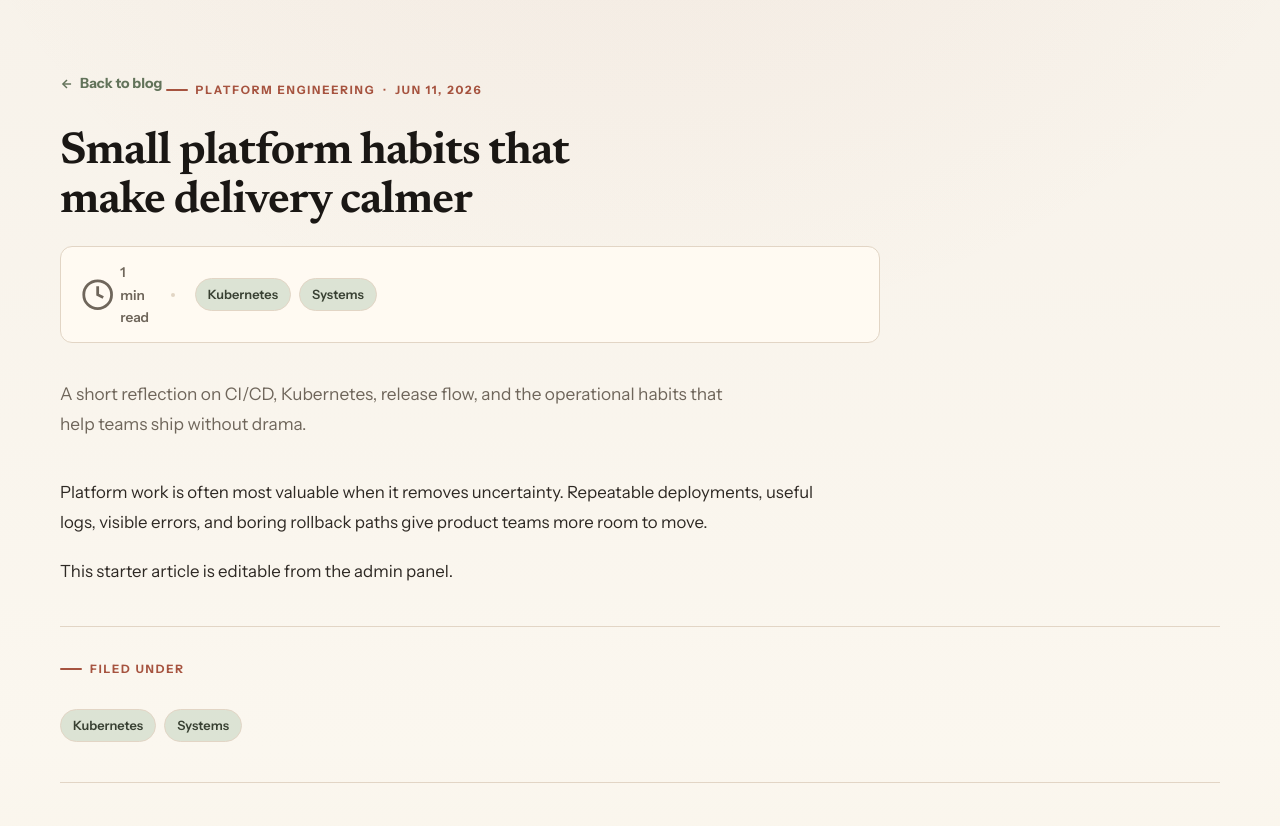
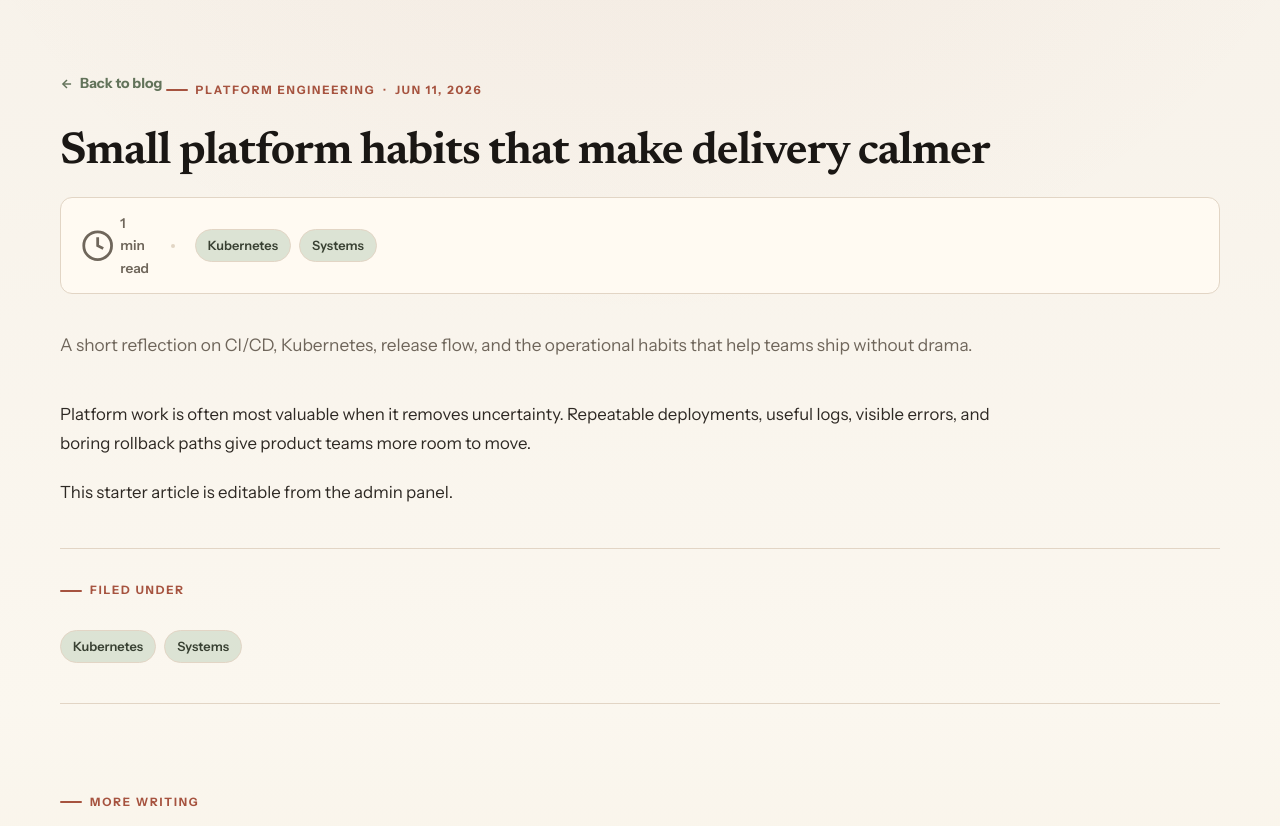
Before and after one commit to tanmay031/portfolio, a Django app: a page that uses portfolio/templates/portfolio/blog_detail.html in a window 1280 px wide. Shown: the part 65-891 px from the top of the page. Run offline with Django 4.2, Linux system fonts and the light colour scheme; data comes from the database, SQL or seed files in the repository.

Commit message:
increase width of the blog details section

```diff
--- a/portfolio/models.py
+++ b/portfolio/models.py
@@ -219,7 +219,7 @@ class BlogPost(TimeStampedModel):
     slug = models.SlugField(max_length=220, unique=True, blank=True)
     category = models.ForeignKey(BlogCategory, related_name='posts', on_delete=models.SET_NULL, blank=True, null=True)
     tags = models.ManyToManyField(Tag, related_name='posts', blank=True)
-    excerpt = models.TextField()
+    excerpt = models.TextField(blank=True)
     body = models.TextField()
     cover_image = models.ImageField(upload_to='blog/', blank=True)
     status = models.CharField(max_length=20, choices=STATUS_CHOICES, default=DRAFT)
--- a/portfolio/static/portfolio/css/site.css
+++ b/portfolio/static/portfolio/css/site.css
@@ -604,7 +604,7 @@ input::placeholder,textarea::placeholder { color: var(--muted-light); }
    ARTICLE / BLOG DETAIL
    ============================================= */
 .article { padding: 72px 0 40px; }
-.article-header { max-width: 820px; }
+/* article-header intentionally has no max-width — it spans the full section-wrap (1160px) */
 
 .article-header > a {
   display: inline-flex; align-items: center; gap: 6px; margin-bottom: 32px;
@@ -614,8 +614,8 @@ input::placeholder,textarea::placeholder { color: var(--muted-light); }
 
 .article-header > a:hover { color: var(--clay); gap: 10px; }
 
-.article-header h1 { max-width: 22ch; font-size: clamp(2rem,3.5vw,3.1rem); margin-bottom: 16px; }
-.article-header > p:last-of-type { max-width: 680px; color: var(--muted); font-size: 1.08rem; line-height: 1.7; }
+.article-header h1 { max-width: none; font-size: clamp(2rem,3.5vw,3.1rem); margin-bottom: 16px; }
+.article-header > p:last-of-type { max-width: 85ch; color: var(--muted); font-size: 1.08rem; line-height: 1.7; }
 
 .article-meta { display: flex; align-items: center; gap: 16px; flex-wrap: wrap; margin: 14px 0; }
 .article-meta-item { display: inline-flex; align-items: center; gap: 5px; color: var(--muted); font-size: .85rem; font-weight: 600; }
@@ -623,13 +623,29 @@ input::placeholder,textarea::placeholder { color: var(--muted-light); }
 
 .article-info-bar {
   display: flex; align-items: center; gap: 20px; flex-wrap: wrap;
+  max-width: none;
   margin: 20px 0 36px; padding: 14px 20px; border: 1px solid var(--line);
   border-radius: var(--radius); background: var(--panel);
 }
 
 .reading-time { display: inline-flex; align-items: center; gap: 6px; color: var(--muted); font-size: .85rem; font-weight: 600; }
 
-.article-body { max-width: 760px; margin-top: 40px; }
+/* Body container fills the full section-wrap (≤1160px).
+   Readable prose width is enforced per-element below. */
+.article-body { max-width: none; margin-top: 40px; }
+
+/* Constrain prose text to ~85 chars — noticeably wider than before, still readable */
+.article-body p,
+.article-body li,
+.article-body blockquote,
+.article-body > h2,
+.article-body > h3 {
+  max-width: 85ch;
+}
+/* Code, tables, images, diagrams span the full container */
+.article-body pre,
+.article-body table,
+.article-body img { max-width: 100%; }
 
 .article-body h2,.article-body h3 { margin: 2em 0 .7em; font-family: "Instrument Sans", system-ui, sans-serif; }
 .article-body h2 { font-size: 1.5rem; font-weight: 700; padding-bottom: 8px; border-bottom: 1px solid var(--line-soft); }
@@ -659,7 +675,7 @@ input::placeholder,textarea::placeholder { color: var(--muted-light); }
 .article-body img { border-radius: var(--radius); box-shadow: var(--shadow-md); margin: 1.5em 0; }
 
 .article-cover {
-  display: block; width: 100%; max-width: 820px; max-height: 480px; margin: 40px 0;
+  display: block; width: 100%; max-height: 520px; margin: 40px 0;
   object-fit: cover; border-radius: var(--radius-lg); box-shadow: var(--shadow-md);
 }
 
--- a/portfolio/templates/portfolio/blog_detail.html
+++ b/portfolio/templates/portfolio/blog_detail.html
@@ -31,7 +31,7 @@
             {% endif %}
         </div>
 
-        <p>{{ post.excerpt }}</p>
+        {% if post.excerpt %}<p>{{ post.excerpt }}</p>{% endif %}
     </header>
 
     {% if post.cover_image %}
--- a/portfolio/templates/portfolio/blog_list.html
+++ b/portfolio/templates/portfolio/blog_list.html
@@ -74,7 +74,7 @@
                 <p>{{ post.category.name|default:"Writing" }}</p>
                 <h2><a href="{{ post.get_absolute_url }}">{{ post.title }}</a></h2>
                 <span>{{ post.published_at|date:"M j, Y" }}</span>
-                <p>{{ post.excerpt }}</p>
+                {% if post.excerpt %}<p>{{ post.excerpt }}</p>{% endif %}
                 <div class="post-card-footer">
                     <div class="chips" style="margin-top:0;">
                         {% for tag in post.tags.all|slice:":3" %}
--- a/portfolio/templates/portfolio/home.html
+++ b/portfolio/templates/portfolio/home.html
@@ -152,7 +152,7 @@
                 <p>{{ post.category.name|default:"Writing" }}</p>
                 <h3><a href="{{ post.get_absolute_url }}">{{ post.title }}</a></h3>
                 <span>{{ post.published_at|date:"M j, Y" }}</span>
-                <p>{{ post.excerpt }}</p>
+                {% if post.excerpt %}<p>{{ post.excerpt }}</p>{% endif %}
                 <div class="post-card-footer">
                     <div class="chips" style="margin-top:0;">
                         {% for tag in post.tags.all|slice:":2" %}
```
Also changed, not shown: portfolio/migrations/0007_make_excerpt_optional.py (added).
